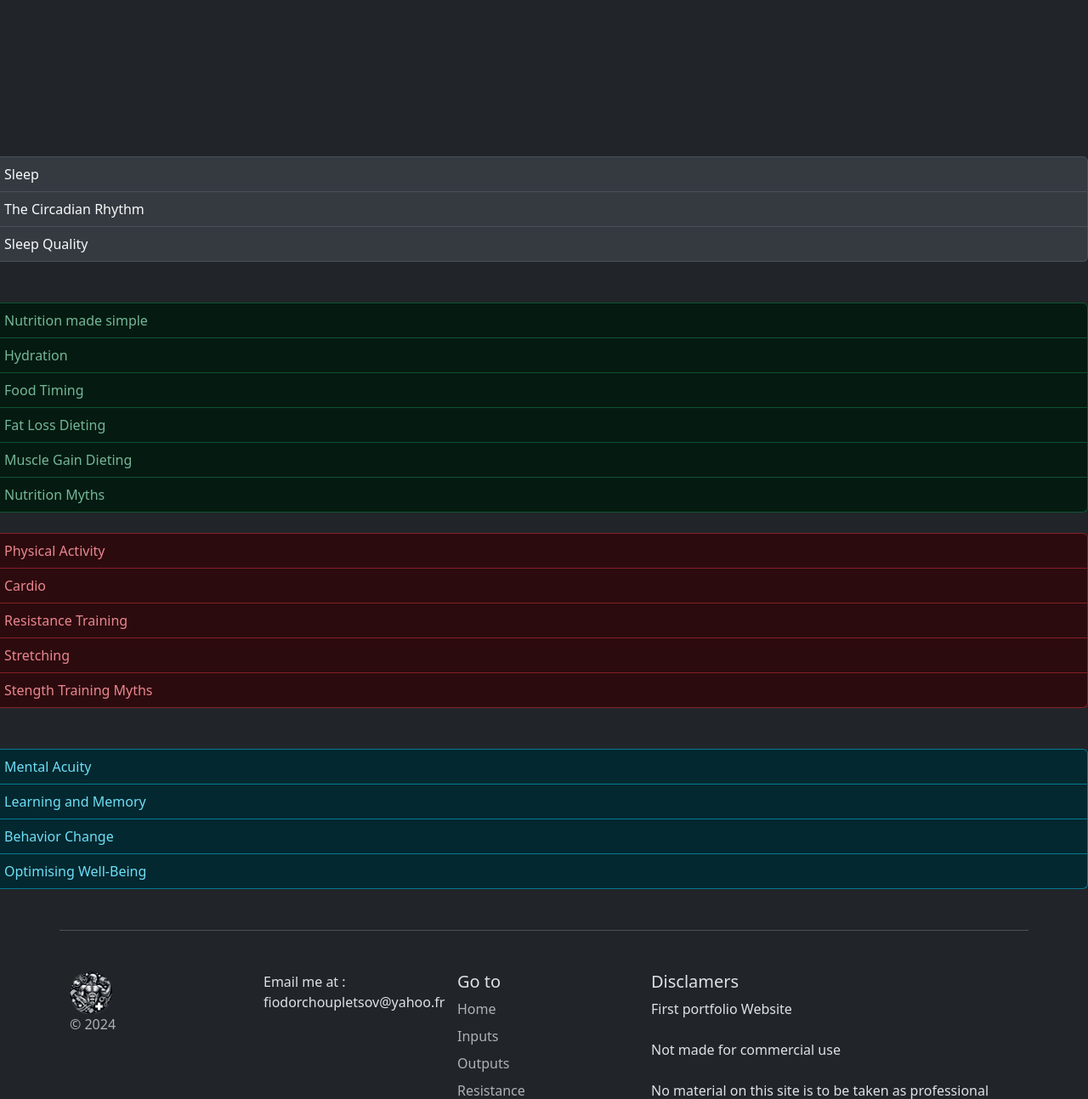
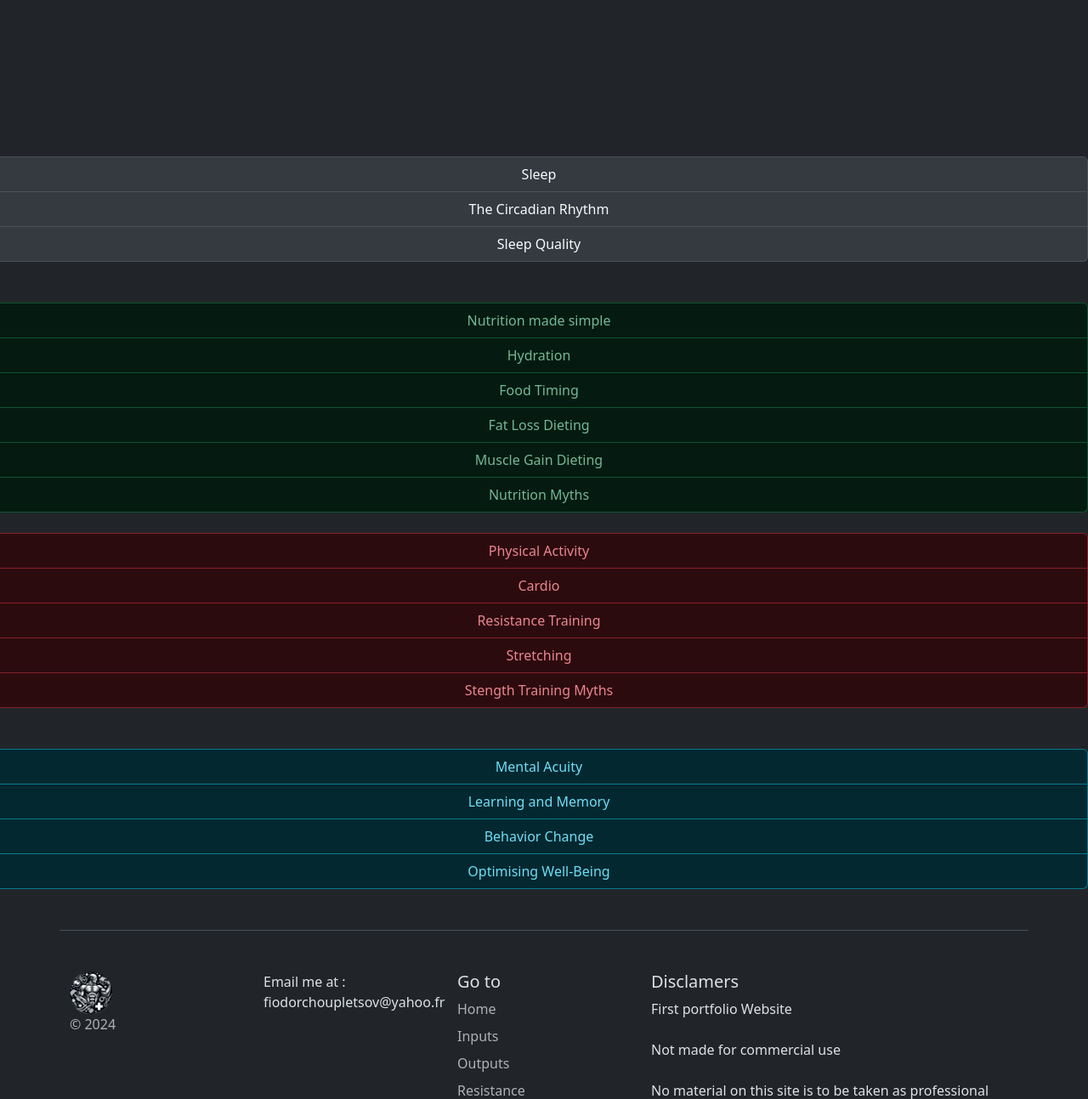
Before and after one commit to Self-Taught-Fiodor/TrackingApp, a Flask app: page /info in a window 1280 px wide. Shown: the part 57-1350 px from the top of the page at 85% size. Run offline with Flask 3, Linux system fonts and the light colour scheme.

Commit message:
"added text-center and cal-auto'"

```diff
--- a/api/templates/info.html
+++ b/api/templates/info.html
@@ -7,7 +7,7 @@
 
 {% block content %}
 <div class="container" style="height: 20vh"></div>
-<div class="container-flex-wrap">
+<div class="container-flex-wrap text-center">
     <div class="row g-1 g-lg-4">
         <div class="col-md-5 offset-1"></div>
         <div class="list-group">
@@ -17,7 +17,7 @@
             <a href="https://www.hubermanlab.com/topics/light-exposure-and-circadian-rhythm" class="list-group-item list-group-item-action list-group-item-light" target="_blank">The Circadian Rhythm</a>
             <a href="https://www.hubermanlab.com/topics/sleep-hygiene" class="list-group-item list-group-item-action list-group-item-light" target="_blank">Sleep Quality</a>
           </div>
-        <div class="col-md-5 offset-1"></div>
+        <div class="col-md-5 offset-1 col-auto"></div>
         <div class="list-group">
             <a href="https://www.youtube.com/watch?v=7FM9VAH_EXw&list=PLyqKj7LwU2RvpAB-HbJmkWXqaEIWJfA0K" class="list-group-item list-group-item-action list-group-item-success" aria-current="true" target="_blank">
               Nutrition made simple
@@ -40,7 +40,7 @@
             <a href="https://www.hubermanlab.com/newsletter/stretching-protocols-to-increase-flexibility-and-support-general-health" class="list-group-item list-group-item-action list-group-item-danger" target="_blank">Stretching</a>
             <a href="https://www.youtube.com/watch?v=268xd2x7LnQ&list=PLyqKj7LwU2RugFpUzX0TlgOnnr8zhdrwf" class="list-group-item list-group-item-action list-group-item-danger" target="_blank">Stength Training Myths</a>
           </div>
-        <div class="col-md-5 offset-1"></div>
+        <div class="col-md-5 offset-1 col-auto"></div>
         <div class="list-group">
             <a href="https://www.hubermanlab.com/topics/focus-productivity-and-creativity" class="list-group-item list-group-item-action list-group-item-info" aria-current="true" target="_blank">
               Mental Acuity
```
